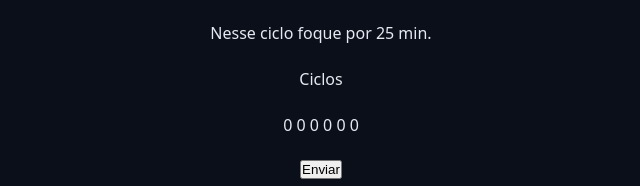
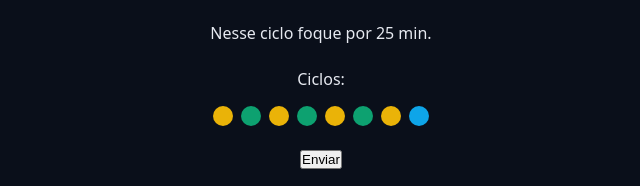
Before and after one commit to adonesbalica/chronos-pomodoro, a React (Vite) app: page / in a window 1280 px wide. Shown: the part 361-547 px from the top of the page, without its empty margins (319-959 px from the left). Built offline with nearby package versions, Linux system fonts and the light colour scheme.

Commit message:
feat: component cycles

```diff
--- a/src/App.tsx
+++ b/src/App.tsx
@@ -6,6 +6,7 @@ import { Logo } from './components/Logo';
 import { Menu } from './components/Menu';
 import { CountDown } from './components/CountDown';
 import { DefaultInput } from './components/DefaultInput';
+import { Cycles } from './components/Cycles';
 
 export function App() {
   return (
@@ -38,8 +39,7 @@ export function App() {
           </div>
 
           <div className='formRow'>
-            <p>Ciclos</p>
-            <p>0 0 0 0 0 0</p>
+            <Cycles />
           </div>
 
           <div className='formRow'>
--- /dev/null
+++ b/src/components/Cycles/index.tsx
@@ -0,0 +1,20 @@
+import styles from './styles.module.css';
+
+export function Cycles() {
+  return (
+    <div className={styles.cycles}>
+      <span>Ciclos:</span>
+
+      <div className={styles.cyclesDots}>
+        <span className={`${styles.cycleDot} ${styles.workTime}`}></span>
+        <span className={`${styles.cycleDot} ${styles.shortBreakTime}`}></span>
+        <span className={`${styles.cycleDot} ${styles.workTime}`}></span>
+        <span className={`${styles.cycleDot} ${styles.shortBreakTime}`}></span>
+        <span className={`${styles.cycleDot} ${styles.workTime}`}></span>
+        <span className={`${styles.cycleDot} ${styles.shortBreakTime}`}></span>
+        <span className={`${styles.cycleDot} ${styles.workTime}`}></span>
+        <span className={`${styles.cycleDot} ${styles.longBrakTime}`}></span>
+      </div>
+    </div>
+  );
+}
--- /dev/null
+++ b/src/components/Cycles/styles.module.css
@@ -0,0 +1,31 @@
+.cycles {
+  display: flex;
+  flex-direction: column;
+  align-items: center;
+  justify-content: center;
+  gap: 1.6rem;
+}
+
+.cyclesDots {
+  display: flex;
+  gap: 0.8rem;
+}
+
+.cycleDot {
+  width: 2rem;
+  height: 2rem;
+  background-color: var(--primary);
+  border-radius: 50%;
+}
+
+.workTime {
+  background: var(--warning);
+}
+
+.shortBreakTime {
+  background: var(--primary);
+}
+
+.longBrakTime {
+  background: var(--info);
+}
```
